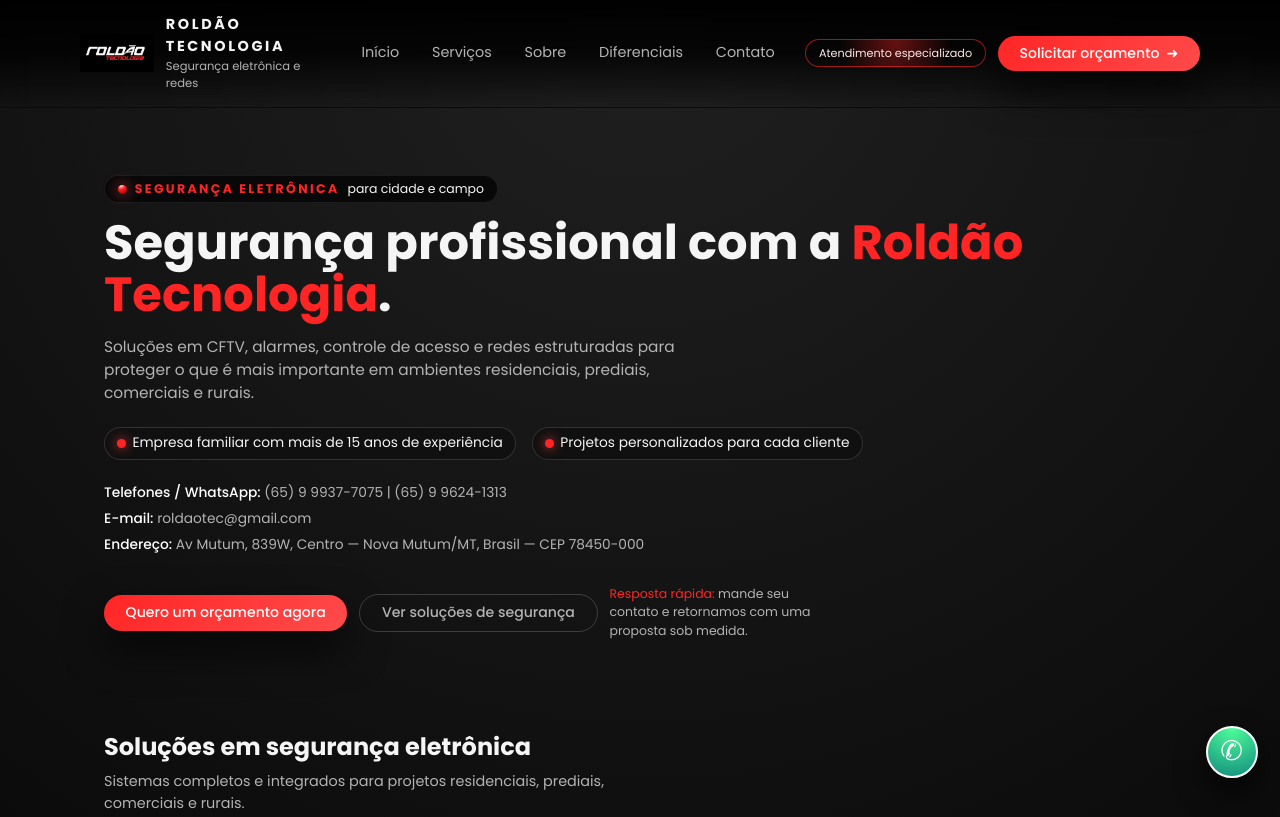
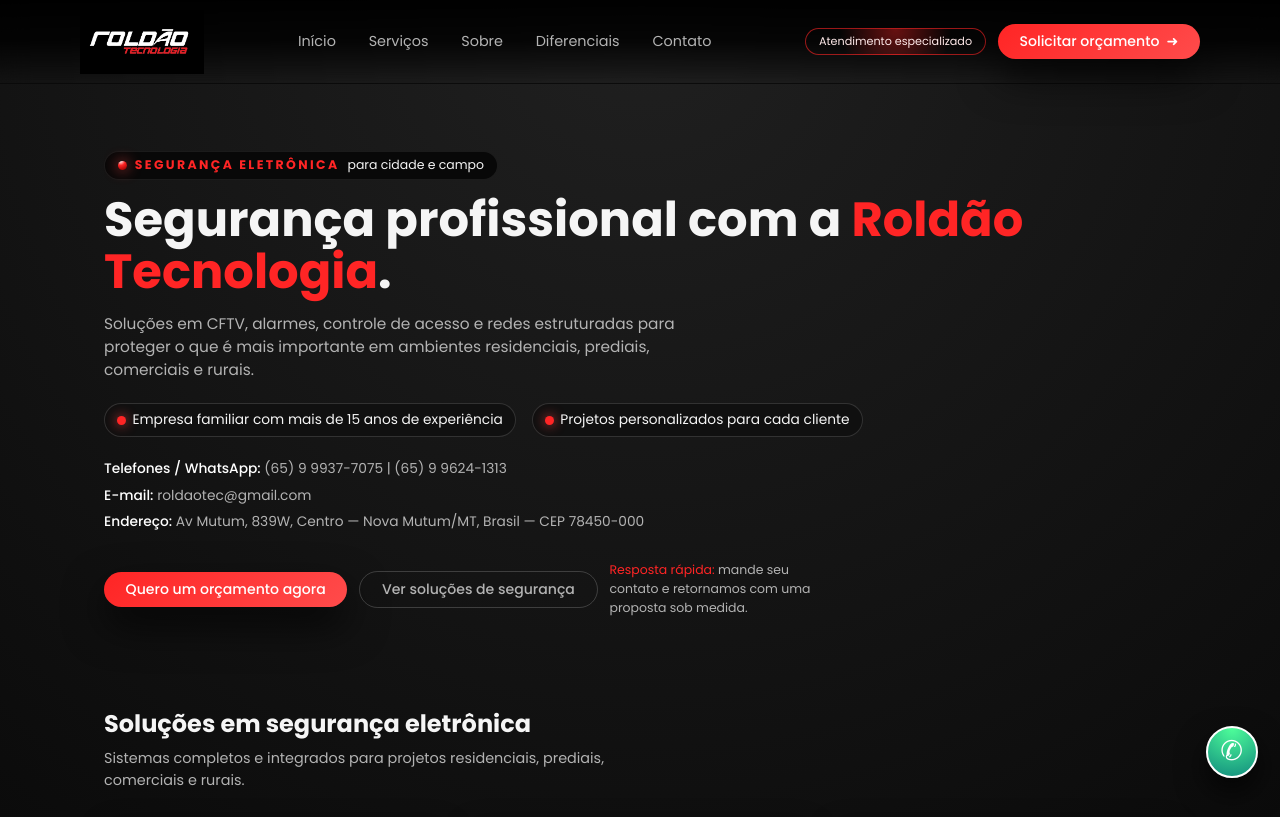
Before and after one commit to mayaniroldao16/roldaotec, a plain HTML site: page index.html in a window 1280 px wide. Shown: the top 817 px of the page. Drawn offline with Linux system fonts and the light colour scheme.

Commit message:
Update index.html

```diff
--- a/index.html
+++ b/index.html
@@ -4,7 +4,7 @@
   <meta charset="UTF-8" />
   <title>Roldão Tecnologia | Segurança Eletrônica</title>
   <meta name="viewport" content="width=device-width, initial-scale=1" />
-  <meta name="description" content="Roldão Tecnologia - Soluções em segurança eletrônica, CFTV, alarmes, controle de acesso e redes.">
+  <meta name="description" content="Roldão Tecnologia - Soluções em segurança eletrônica, CFTV, alarmes, controle de acesso e redes em Nova Mutum-MT.">
   <link rel="preconnect" href="https://fonts.googleapis.com">
   <link rel="preconnect" href="https://fonts.gstatic.com" crossorigin>
   <link href="https://fonts.googleapis.com/css2?family=Poppins:wght@300;400;500;600;700&display=swap" rel="stylesheet">
@@ -17,7 +17,6 @@
       --accent: #ff2525;        /* vermelho da logo */
       --text: #f5f5f5;
       --text-soft: #b3b3b3;
-      --danger: #ff2525;
       --radius-lg: 18px;
       --radius-full: 999px;
       --shadow-soft: 0 18px 40px rgba(0, 0, 0, 0.7);
@@ -56,6 +55,8 @@
       padding: 0 1.5rem;
     }
 
+    /* CABEÇALHO */
+
     header {
       position: sticky;
       top: 0;
@@ -69,7 +70,7 @@
       display: flex;
       align-items: center;
       justify-content: space-between;
-      padding: 0.9rem 0;
+      padding: 0.6rem 0;
       gap: 1.5rem;
     }
 
@@ -79,25 +80,10 @@
       gap: 0.75rem;
     }
 
+    /* logo maior */
     .logo img {
-      height: 38px;
+      height: 64px;
       width: auto;
-    }
-
-    .logo-text {
-      display: flex;
-      flex-direction: column;
-    }
-
-    .logo-text strong {
-      font-size: 0.9rem;
-      letter-spacing: 0.18em;
-      text-transform: uppercase;
-    }
-
-    .logo-text small {
-      font-size: 0.72rem;
-      color: var(--text-soft);
     }
 
     .nav-links {
@@ -191,7 +177,7 @@
       transform: translateY(-1px);
     }
 
-    /* Hero */
+    /* HERO */
 
     .hero {
       padding: 4.2rem 0 3.5rem;
@@ -305,7 +291,7 @@
       color: var(--accent);
     }
 
-    /* Seções */
+    /* SEÇÕES GENÉRICAS */
 
     section {
       padding: 2rem 0 2.5rem;
@@ -323,7 +309,7 @@
       max-width: 34rem;
     }
 
-    /* Serviços */
+    /* SERVIÇOS */
 
     .services-grid {
       display: grid;
@@ -398,7 +384,7 @@
       color: var(--text-soft);
     }
 
-    /* Sobre */
+    /* SOBRE */
 
     .about-grid {
       display: grid;
@@ -455,7 +441,7 @@
       color: var(--text-soft);
     }
 
-    /* Diferenciais */
+    /* DIFERENCIAIS */
 
     .differentials {
       background: radial-gradient(circle at top, rgba(255, 37, 37, 0.18), #000000);
@@ -479,7 +465,7 @@
       color: var(--text-soft);
     }
 
-    /* Contato */
+    /* CONTATO */
 
     .contact-grid {
       display: grid;
@@ -587,7 +573,7 @@
       opacity: 0.85;
     }
 
-    /* Rodapé */
+    /* RODAPÉ */
 
     footer {
       padding: 1.7rem 0 2rem;
@@ -619,7 +605,7 @@
       opacity: 1;
     }
 
-    /* WhatsApp flutuante */
+    /* WHATSAPP FLUTUANTE */
 
     .whatsapp-float {
       position: fixed;
@@ -646,7 +632,7 @@
       transform: translateY(-2px);
     }
 
-    /* Responsivo */
+    /* RESPONSIVO */
 
     @media (max-width: 960px) {
       .about-grid,
@@ -701,15 +687,12 @@
   </style>
 </head>
 <body>
-  <!-- Navegação -->
+  <!-- CABEÇALHO -->
   <header>
     <div class="container nav">
       <div class="logo">
+        <!-- garante que o nome do arquivo bate com o do repositório -->
         <img src="logo-roldao-tecnologia.png" alt="Roldão Tecnologia - Segurança Eletrônica">
-        <div class="logo-text">
-          <strong>ROLDÃO TECNOLOGIA</strong>
-          <small>Segurança eletrônica e redes</small>
-        </div>
       </div>
 
       <nav class="nav-links">
@@ -731,7 +714,7 @@
   </header>
 
   <main>
-    <!-- Hero -->
+    <!-- HERO -->
     <section id="inicio" class="hero">
       <div class="container hero-grid">
         <div>
@@ -778,7 +761,7 @@
       </div>
     </section>
 
-    <!-- Serviços -->
+    <!-- SERVIÇOS -->
     <section id="servicos">
       <div class="container">
         <h2>Soluções em segurança eletrônica</h2>
@@ -863,7 +846,7 @@
       </div>
     </section>
 
-    <!-- Sobre -->
+    <!-- SOBRE -->
     <section id="sobre">
       <div class="container about-grid">
         <div>
@@ -900,7 +883,7 @@
       </div>
     </section>
 
-    <!-- Diferenciais -->
+    <!-- DIFERENCIAIS -->
     <section id="diferenciais" class="differentials">
       <div class="container">
         <h2>Por que escolher a Roldão Tecnologia?</h2>
@@ -918,7 +901,7 @@
       </div>
     </section>
 
-    <!-- Contato -->
+    <!-- CONTATO -->
     <section id="contato">
       <div class="container contact-grid">
         <div class="contact-card">
@@ -972,7 +955,7 @@
     </section>
   </main>
 
-  <!-- Rodapé -->
+  <!-- RODAPÉ -->
   <footer>
     <div class="container footer-grid">
       <p>© <span id="year"></span> Roldão Tecnologia — Todos os direitos reservados.</p>
@@ -984,7 +967,7 @@
     </div>
   </footer>
 
-  <!-- WhatsApp flutuante (link principal no número 9937-7075) -->
+  <!-- WHATSAPP FLUTUANTE -->
   <div class="whatsapp-float">
     <a href="https://wa.me/5565999377075" target="_blank" aria-label="Falar com a Roldão Tecnologia no WhatsApp">✆</a>
   </div>
```
